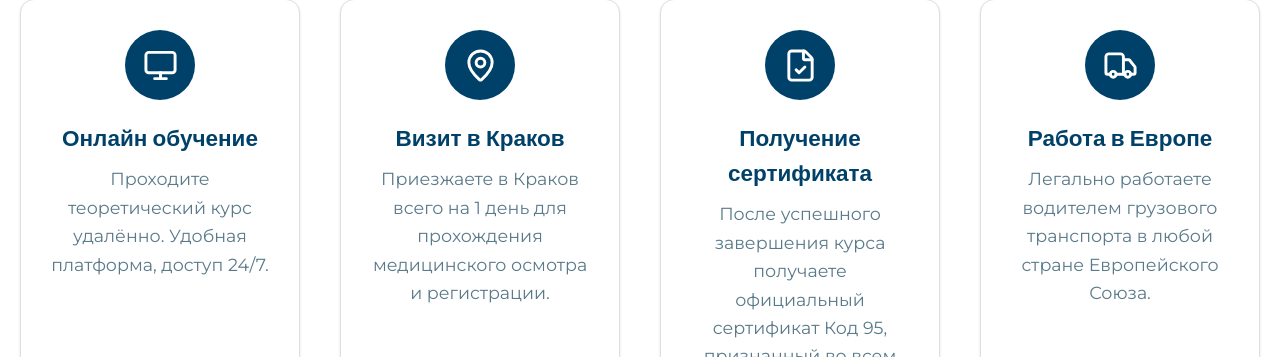
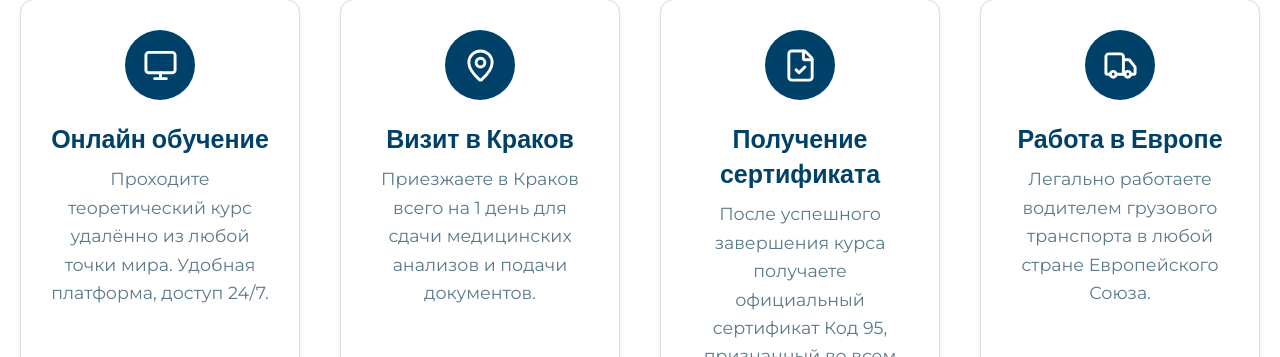
Before and after one commit to lolo60-lgtm/Yukon-vertical, a Next.js app: page / in a window 1280 px wide. Shown: the part 4621-4978 px from the top of the page. Built offline with nearby package versions, Linux system fonts and the light colour scheme; a web font is replaced by a local one.

Commit message:
Update info.tsx

```diff
--- a/components/info.tsx
+++ b/components/info.tsx
@@ -9,14 +9,14 @@ const steps = [
     step: "1",
     title: "Онлайн обучение",
     description:
-      "Проходите теоретический курс удалённо. Удобная платформа, доступ 24/7.",
+      "Проходите теоретический курс удалённо из любой точки мира. Удобная платформа, доступ 24/7.",
   },
   {
     icon: MapPin,
     step: "2",
     title: "Визит в Краков",
     description:
-      "Приезжаете в Краков всего на 1 день для прохождения медицинского осмотра и регистрации.",
+      "Приезжаете в Краков всего на 1 день для сдачи медицинских анализов и подачи документов.",
   },
   {
     icon: FileCheck,
@@ -72,7 +72,7 @@ export function Info() {
       <div className="mx-auto max-w-7xl px-4">
         <FadeInSection>
           <div className="mx-auto max-w-3xl text-center">
-            <h2 className="font-serif text-3xl font-bold text-foreground sm:text-4xl md:text-5xl text-balance">
+            <h2 className="font-serif text-4xl font-bold text-foreground md:text-5xl text-balance">
               {"Как это работает"}
             </h2>
             <p className="mt-4 text-base leading-relaxed text-muted-foreground sm:text-lg">
@@ -93,7 +93,7 @@ export function Info() {
                   <div className="mb-4 flex h-14 w-14 items-center justify-center rounded-full bg-foreground">
                     <Icon className="h-7 w-7 text-primary-foreground" />
                   </div>
-                  <h3 className="font-serif text-lg font-bold text-foreground">{step.title}</h3>
+                  <h3 className="font-serif text-xl font-bold text-foreground">{step.title}</h3>
                   <p className="mt-2 text-sm leading-relaxed text-muted-foreground">
                     {step.description}
                   </p>
```
